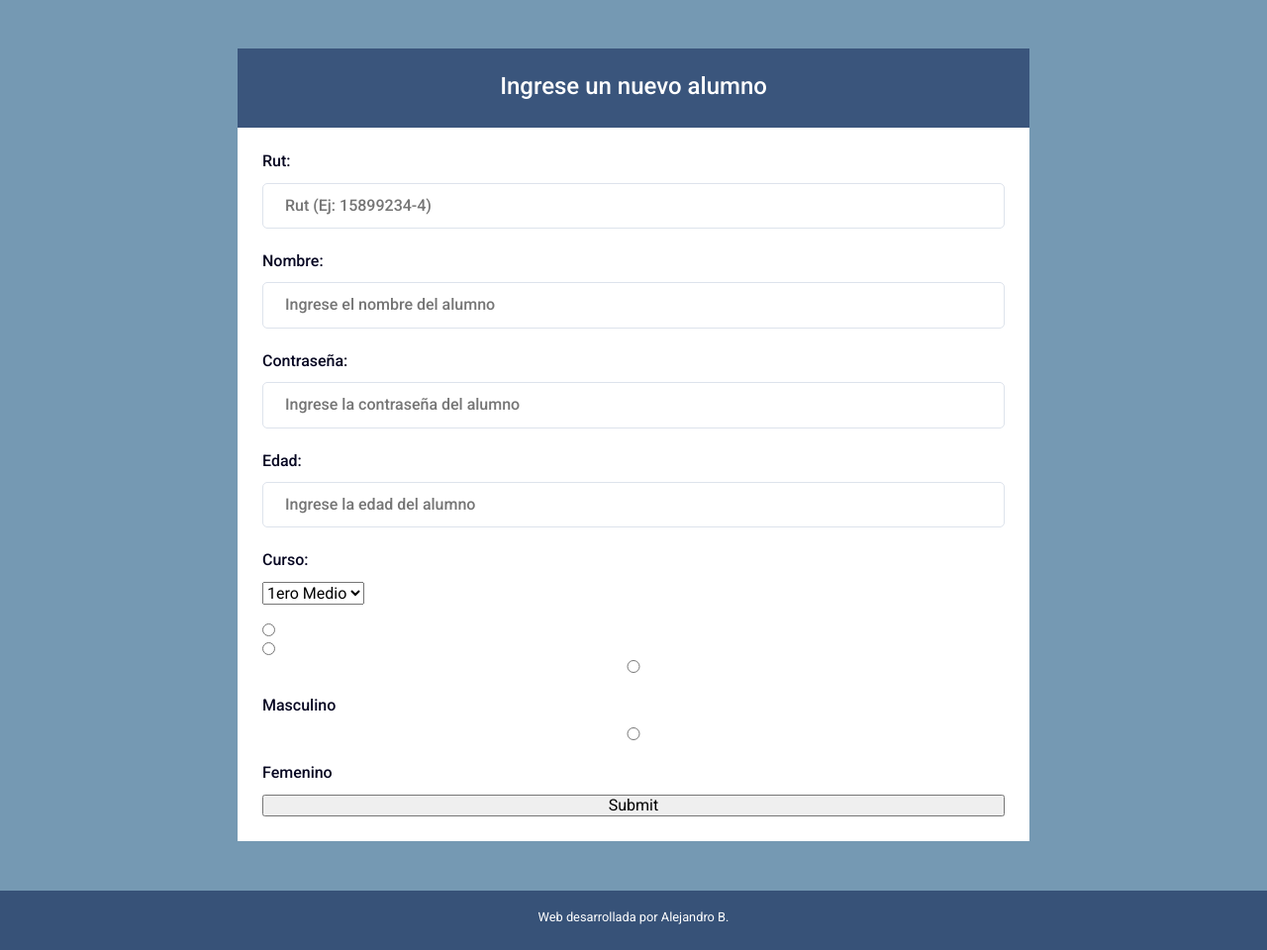
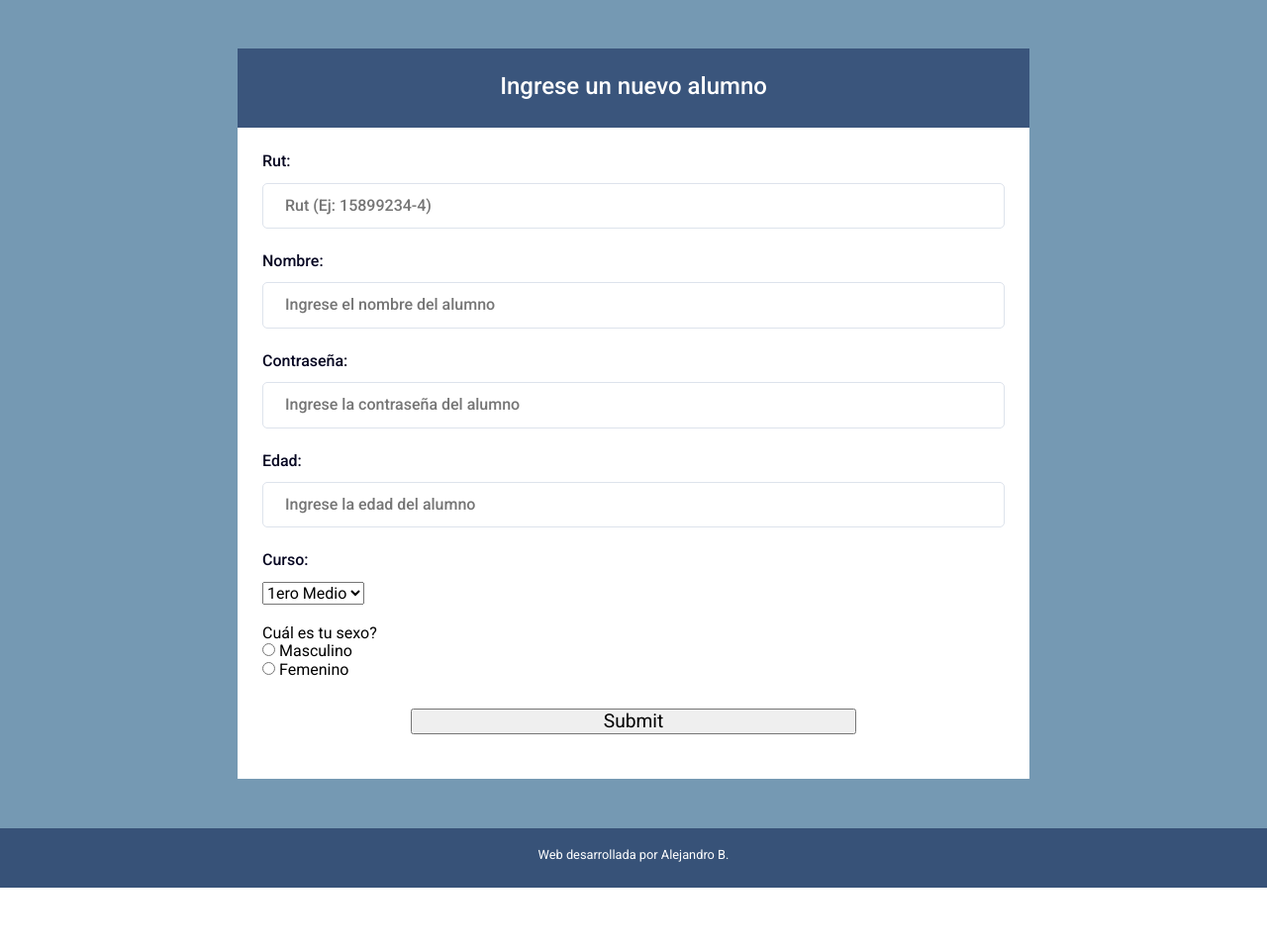
Before and after one commit to abarraza-v/PHP-Crud, a PHP site: page / in a window 1280 px wide. Shown: the part 86-1046 px from the top of the page at 99% size. After the commit the page ends 983 px from the top, so only its background shows below. Run offline with PHP 8.4, Linux system fonts and the light colour scheme; some libraries are stand-ins or nearby versions.

Commit message:
Arreglando algunos detalles

```diff
--- a/css/estilo.css
+++ b/css/estilo.css
@@ -149,6 +149,24 @@ footer {
   margin-bottom: 24px;
 }
 
+.radio-group-container {
+  margin: 20px 0px;
+  color: #000;
+  display: block;
+}
+
+.submit-container {
+  width: 100%;
+  display: flex;
+  justify-content: center;
+  margin-top: 30px;
+}
+
+.submit-container input {
+  width: 60%;
+  font-size: 1.2em;
+}
+
 @media only screen and (min-width: 768px) {
   .nav__p {
     display: block;
--- a/index.html
+++ b/index.html
@@ -69,40 +69,29 @@
               </select>
             </div>
 
-            <div class="main__container-form">
-              <label for="jobtitle" class="formbold-form-label"> What are you looking for? </label>
+            <div class="radio-group-container">
+              <label for="jobtitle" class="formbold-form-label"> Cuál es tu sexo? </label>
 
-              <div class="main__container-form__radio-group-container">
+              <div class="radio-group-container__option">
                 <div class="formbold-radio-group">
                   <label class="formbold-radio-label">
-                    <input class="formbold-input-radio" type="radio" name="sexo" id="M">
+                    <input class="formbold-input-radio" type="radio" name="sexo" id="M" value="Masculino">
                     Masculino
                     <span class="formbold-radio-checkmark"></span>
                   </label>
                 </div>
 
-                <div class="formbold-radio-group">
+                <div class="radio-group-container__option">
                   <label class="formbold-radio-label">
-                    <input class="formbold-input-radio" type="radio" name="jobtitle" id="jobtitle">
-                    Graphics Design
+                    <input class="formbold-input-radio" type="radio" name="sexo" id="F" value="Femenino">
+                    Femenino
                     <span class="formbold-radio-checkmark"></span>
                   </label>
                 </div>
-                <div>
-
-                  <div>
-                    <input class="main__container-form__input" type="radio" id="M" name="sexo" value="Masculino"
-                      required>
-                    <label class="main__container-form__label" for="M"> Masculino </label>
-                  </div>
-                  <div>
-                    <input class="main__container-form__input" type="radio" id="F" name="sexo" value="Femenino"
-                      required>
-                    <label class="main__container-form__label" for="F"> Femenino </label>
-                  </div>
-                </div>
               </div>
-              <input type="submit">
+              <div class="submit-container">
+                <input type="submit">
+              </div>
         </form>
       </div>
     </main>
--- a/lista.php
+++ b/lista.php
@@ -82,7 +82,7 @@ function mostrar($conn){
     <body>
         <h1>Alumnos</h1>
         <p>No hay datos registrados.</p>
-        <a href="insertar.html">Insertar nuevo dato</a><br><br>
+        <a href="index.html">Insertar nuevo dato</a><br><br>
     </body>
     </html>
     ';
--- a/modificar.php
+++ b/modificar.php
@@ -42,7 +42,7 @@
               <label for="F"> Femenino </label><br><br>
               <input type="submit">
             </form>
-            <a href="index.php"><br>Cancelar</a>
+            <a href="lista.php"><br>Cancelar</a>
 
             <script>
               let curso =  "'.$row["curso"].'"
```
